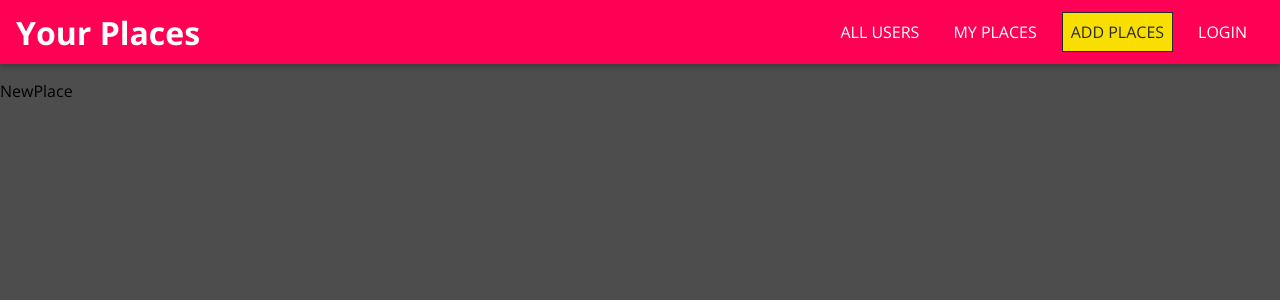
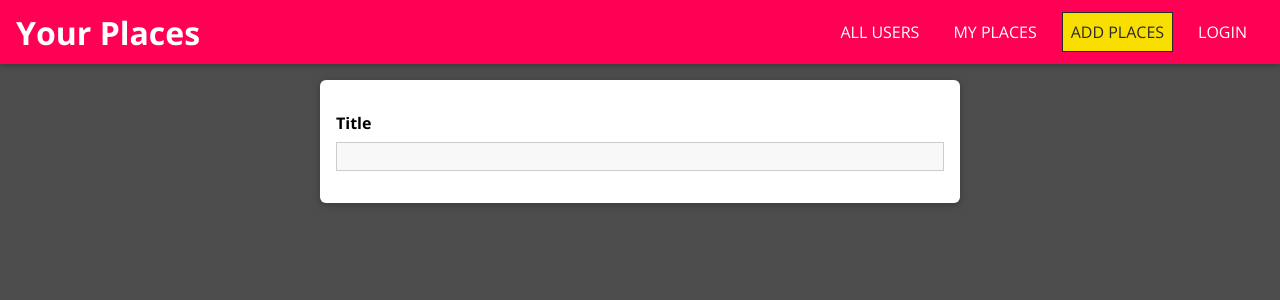
Before and after one commit to akashzsh/MERN-Project, a React (Create React App) app in the folder Frontend/app-frontend/: page /places/new in a window 1280 px wide. Shown: the top 300 px of the page. Built offline with nearby package versions, Linux system fonts and the light colour scheme.

Commit message:
input dummy form

```diff
--- /dev/null
+++ b/Frontend/app-frontend/src/places/pages/NewPlace.css
@@ -0,0 +1,10 @@
+.place-form {
+  list-style: none;
+  margin: 0 auto;
+  padding: 1rem;
+  width: 90%;
+  max-width: 40rem;
+  box-shadow: 0 2px 8px rgba(0, 0, 0, 0.26);
+  border-radius: 6px;
+  background: white;
+}
--- a/Frontend/app-frontend/src/places/pages/NewPlace.js
+++ b/Frontend/app-frontend/src/places/pages/NewPlace.js
@@ -1,5 +1,12 @@
 import React from "react";
 
+import Input from "../../shared/components/FormElements/Input";
+import "./NewPlace.css";
+
 export default function NewPlace() {
-  return <div>NewPlace</div>;
+  return (
+    <form className="place-form">
+      <Input element="input" type="text" label="Title" />
+    </form>
+  );
 }
--- a/Frontend/app-frontend/src/shared/components/FormElements/Input.js
+++ b/Frontend/app-frontend/src/shared/components/FormElements/Input.js
@@ -1,83 +1,19 @@
-import React, { useReducer, useEffect } from 'react';
+import React from "react";
 
-import { validate } from '../../util/validators';
-import './Input.css';
+import "./Input.css";
 
-const inputReducer = (state, action) => {
-  switch (action.type) {
-    case 'CHANGE':
-      return {
-        ...state,
-        value: action.val,
-        isValid: validate(action.val, action.validators)
-      };
-    case 'TOUCH': {
-      return {
-        ...state,
-        isTouched: true
-      }
-    }
-    default:
-      return state;
-  }
-};
-
-const Input = props => {
-  const [inputState, dispatch] = useReducer(inputReducer, {
-    value: props.initialValue || '',
-    isTouched: false,
-    isValid: props.initialValid || false
-  });
-
-  const { id, onInput } = props;
-  const { value, isValid } = inputState;
-
-  useEffect(() => {
-    onInput(id, value, isValid)
-  }, [id, value, isValid, onInput]);
-
-  const changeHandler = event => {
-    dispatch({
-      type: 'CHANGE',
-      val: event.target.value,
-      validators: props.validators
-    });
-  };
-
-  const touchHandler = () => {
-    dispatch({
-      type: 'TOUCH'
-    });
-  };
-
+const Input = (props) => {
   const element =
-    props.element === 'input' ? (
-      <input
-        id={props.id}
-        type={props.type}
-        placeholder={props.placeholder}
-        onChange={changeHandler}
-        onBlur={touchHandler}
-        value={inputState.value}
-      />
+    props.element === "input" ? (
+      <input id={props.id} type={props.type} placeholder={props.placeholder} />
     ) : (
-      <textarea
-        id={props.id}
-        rows={props.rows || 3}
-        onChange={changeHandler}
-        onBlur={touchHandler}
-        value={inputState.value}
-      />
+      <textarea id={props.id} rows={props.row || 3} />
     );
 
   return (
-    <div
-      className={`form-control ${!inputState.isValid && inputState.isTouched &&
-        'form-control--invalid'}`}
-    >
+    <div className={`form-control`}>
       <label htmlFor={props.id}>{props.label}</label>
       {element}
-      {!inputState.isValid && inputState.isTouched && <p>{props.errorText}</p>}
     </div>
   );
 };
```
